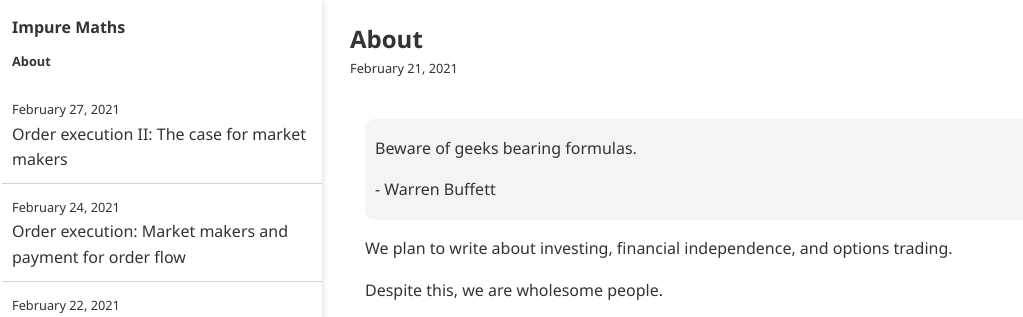
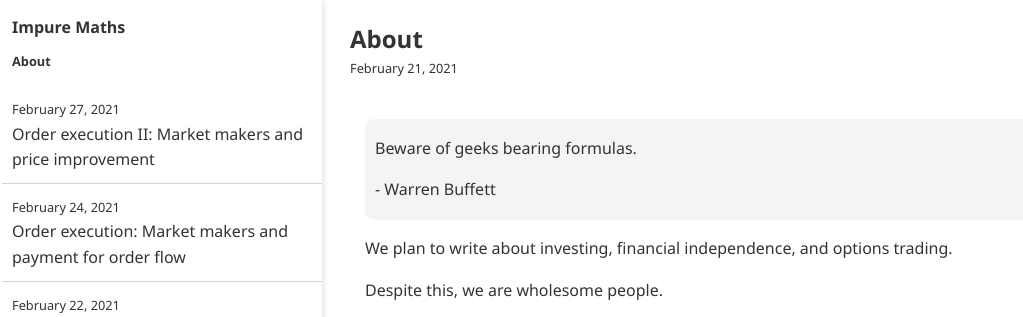
Before and after one commit to impuremaths/impuremaths.github.io, a Jekyll site: the page built from _posts/2021-02-21-about.md, in a window 1280 px wide. Shown: the top 317 px of the page, without its empty margins (0-1023 px from the left). Built offline with Jekyll 4.4.1, drawn with Linux system fonts in a browser that asks for light colours.

Commit message:
Update and rename 2021-02-27-order-execution-ii-the-case-for-market-makers.md to 2021-02-27-order-execution-ii.md

```diff
--- a/_posts/2021-02-27-order-execution-ii-the-case-for-market-makers.md
+++ b/_posts/2021-02-27-order-execution-ii.md
@@ -1,5 +1,5 @@
 ---
-title: "Order execution II: The case for market makers"
+title: "Order execution II: Market makers and price improvement"
 ---
 
 We continue our series on [order execution]({{ "" | relative_url }}{% post_url 2020-02-24-order-execution %}). In this post, we take a turn and discuss some arguments in favor of market makers.
```
